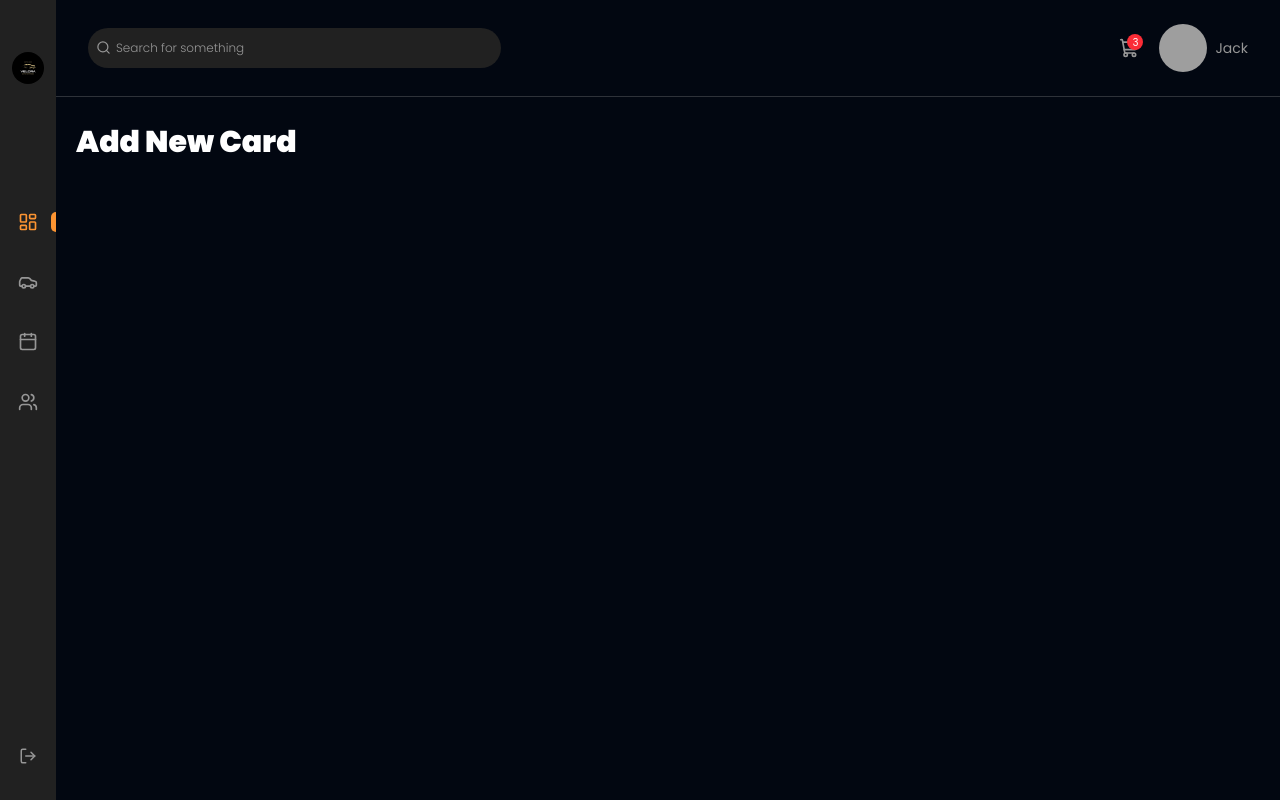
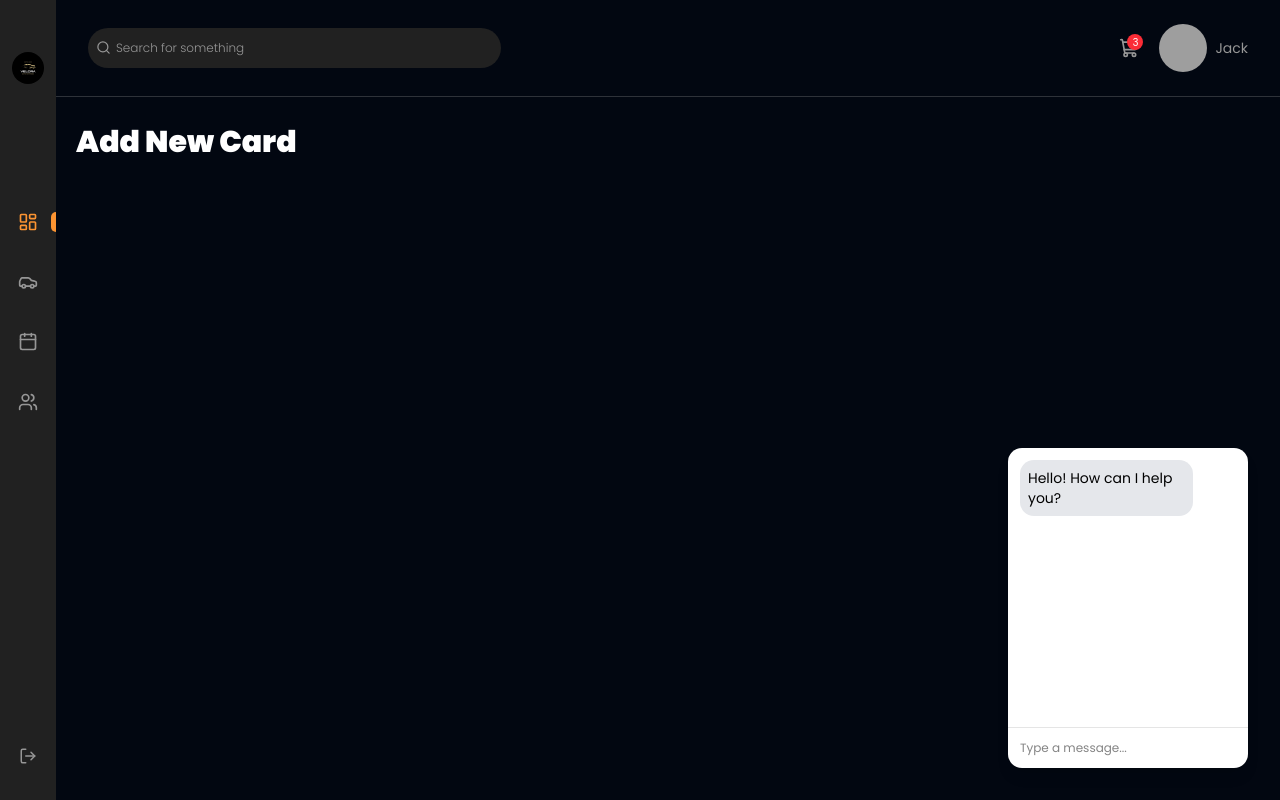
Before and after one commit to fjcj0/Dashboard, a React (Vite) app: page / in a window 1280 px wide. Built offline with nearby package versions, Linux system fonts and the light colour scheme; grey boxes are pictures that could not be loaded.

Commit message:
ai design done

```diff
--- a/src/components/dashboard-components/Ai.tsx
+++ b/src/components/dashboard-components/Ai.tsx
@@ -1,8 +1,53 @@
+import { Send } from "lucide-react";
+import { useState } from "react";
 const Ai = () => {
-    return (
-        <div>
-
-        </div>
-    );
-}
+  const [messages, setMessages] = useState([
+    { role: "ai", text: "Hello! How can I help you?" },
+  ]);
+  const [input, setInput] = useState("");
+  const sendMessage = () => {
+    if (!input.trim()) return;
+    const userMessage = { role: "user", text: input };
+    setMessages((prev) => [...prev, userMessage]);
+    setInput("");
+    const aiReply = {
+        role: "ai",
+        text: "This is a demo response. You can connect it to an API later.",
+      };
+    setMessages((prev) => [...prev, aiReply]);
+  };
+  return (
+    <div className="fixed font-poppins right-8 bottom-8 w-[15rem] h-[20rem] bg-white rounded-xl shadow-lg flex flex-col overflow-hidden">
+      <div className="flex-1 p-2 overflow-y-auto space-y-2 text-sm p-3 ">
+        {messages.map((msg, i) => (
+          <div
+            key={i}
+            className={`p-2 rounded-xl w-fit max-w-[80%] ${
+              msg.role === "user"
+                ? "bg-blue-500 text-white ml-auto"
+                : "bg-gray-200 text-black"
+            }`}
+          >
+            {msg.text}
+          </div>
+        ))}
+      </div>
+      <div className="p-2 border-t flex gap-1">
+        <input
+          value={input}
+          onChange={(e) => setInput(e.target.value)}
+          onKeyDown={(e) => e.key === "Enter" && sendMessage()}
+          className="flex-1 text-xs p-1 outline-none"
+          placeholder="Type a message..."
+        />
+        <button
+          onClick={sendMessage}
+          className=""
+        >
+          <Send size={20}/>
+        </button>
+      </div>
+    </div>
+  );
+};
 export default Ai;
--- a/src/pages/DashboardPage.tsx
+++ b/src/pages/DashboardPage.tsx
@@ -1,7 +1,11 @@
+import Ai from "@/components/dashboard-components/Ai";
+
 const DashboardPage = () => {
     return (
         <div className="p-5">
+            <Ai/>
             <h1 className="text-white text-3xl font-poppins font-black ">Add New Card</h1>
+
         </div>
     );
 }
```
